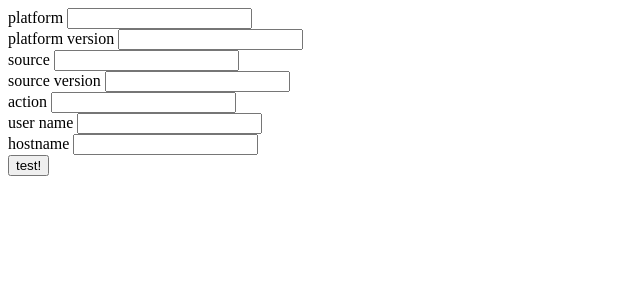
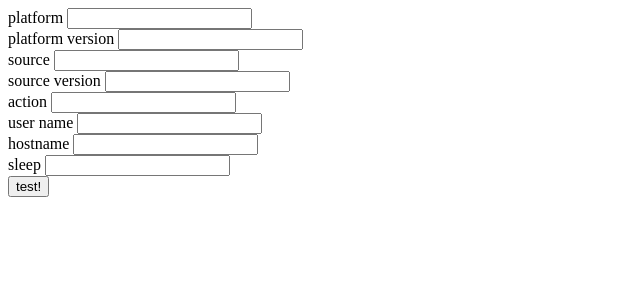
Before and after one commit to CDAT/usage, a Django app: page /log/debug/ in a window 1280 px wide. Shown: the top 300 px of the page, without its empty margins (0-640 px from the left). Run offline with Django 3.2, Linux system fonts and the light colour scheme; parts of the project's set-up code (start-up, migrations or seed data) failed here and were passed over.

Commit message:
Add input to specify sleep time on debug page.

```diff
--- a/app/templates/debug.html
+++ b/app/templates/debug.html
@@ -25,6 +25,9 @@
             <label>hostname</label>
             <input type="text" name="hashed_hostname"/><br/>
 
+            <label>sleep</label>
+            <input name="sleep" type="text"><br>
+
             <input type="submit" value="test!"/>
         </form>
     </body>
```
